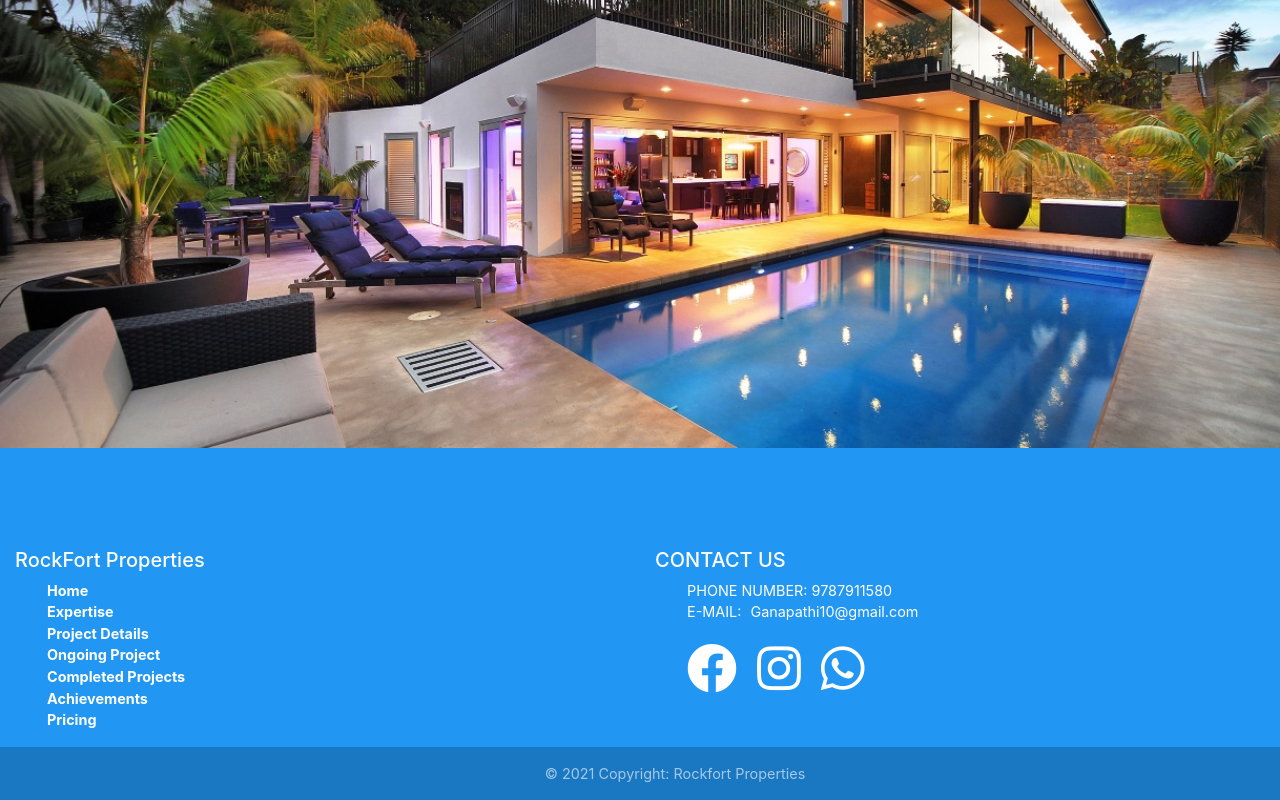
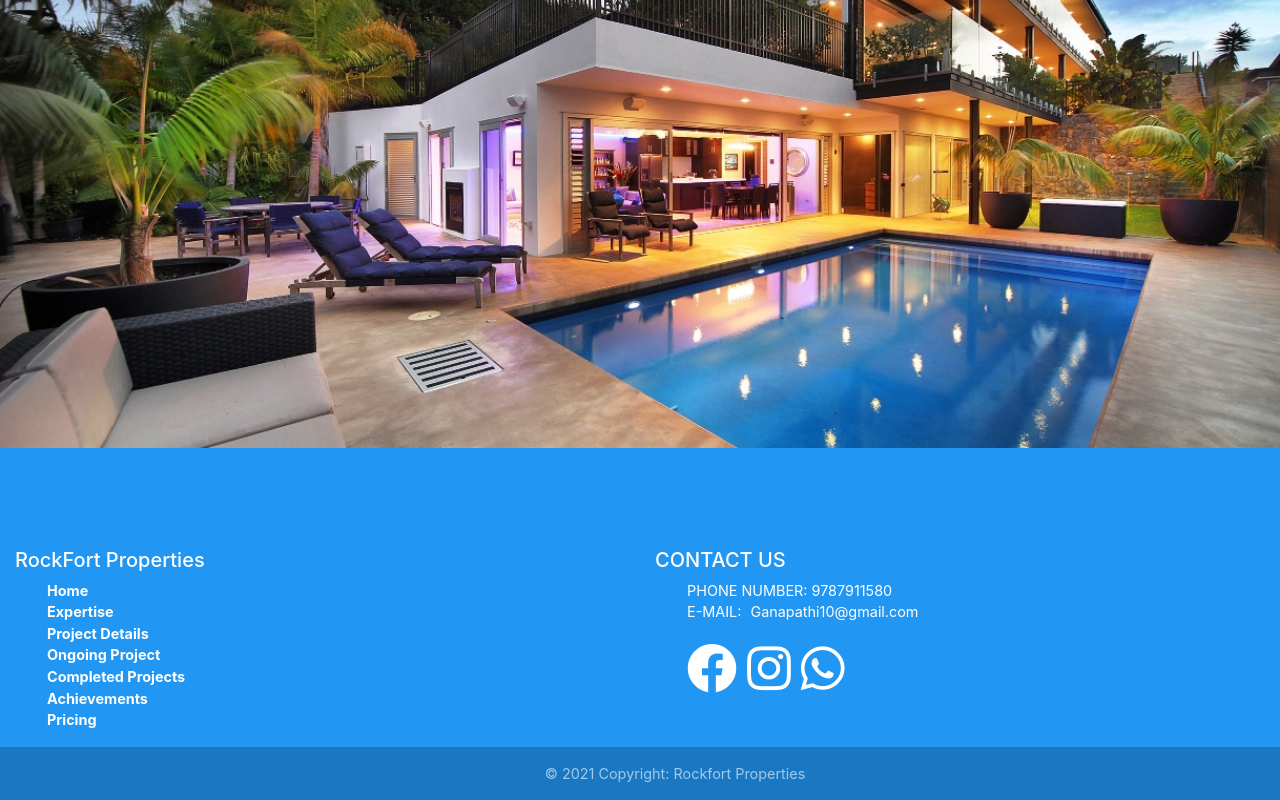
Before and after one commit to manjunathacharya15/realestate, a React (Create React App) app: page /try in a window 1280 px wide. Shown: the part 2362-3162 px from the top of the page. Built offline with nearby package versions, Linux system fonts and the light colour scheme.

Commit message:
mobile responsive 20-06-2021

```diff
--- a/src/components/exepertize.js
+++ b/src/components/exepertize.js
@@ -9,8 +9,8 @@ export default class exepertize extends Component {
 <MediaQuery maxWidth={1600}>
 
 <img  style={{width:"80%",marginBottom:"100px"}} alt="" src="./home1.jpg"/>
-                    <span style={{marginRight:"50px",marginTop:"50px"}} ><b><h1>OUR EXPERTISE</h1></b><br/>
-                <p style={{textAlign:"center",fontSize:"15px",fontFamily:"Montserrat,sans-serif",marginTop:"50px",marginRight:"50px",alignContent:"center"}}>
+                    <span style={{marginTop:"50px"}} ><b><h1>OUR EXPERTISE</h1></b><br/>
+                <p style={{textAlign:"center",fontSize:"15px",fontFamily:"Montserrat,sans-serif",marginTop:"50px",alignContent:"center"}}>
                 We are expertise in Luxury homes throughout down South and also have a standard for handng our cents in a more efficient way. We understand the needs and source of properties and ensure they are being fulfilled with quaty time.
 <ol>
 <br/>
--- a/src/components/footer1.js
+++ b/src/components/footer1.js
@@ -50,8 +50,8 @@ export default class footer1 extends Component {
               </li>
                <li className="list-unstyled" style={{marginTop:"20px"}}>
                 <a href="#!"><i style={{fontSize:"50px"}} class="fab fa-facebook"></i></a>
-                <a style={{marginLeft:"20px"}} href="#!"><i style={{fontSize:"50px"}} class="fab fa-instagram"></i></a>
-                <a style={{marginLeft:"20px"}} href="#!"><i style={{fontSize:"50px"}} class="fab fa-whatsapp"></i></a>
+                <a style={{marginLeft:"10px"}} href="#!"><i style={{fontSize:"50px"}} class="fab fa-instagram"></i></a>
+                <a style={{marginLeft:"10px"}} href="#!"><i style={{fontSize:"50px"}} class="fab fa-whatsapp"></i></a>
                </li>
             </ul>
           </MDBCol>
```
